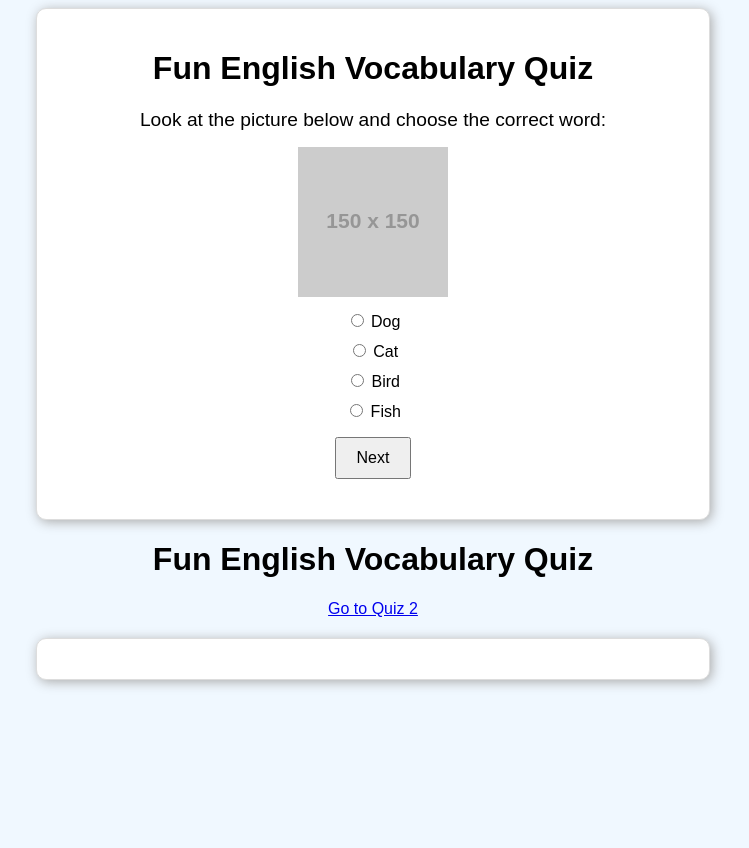
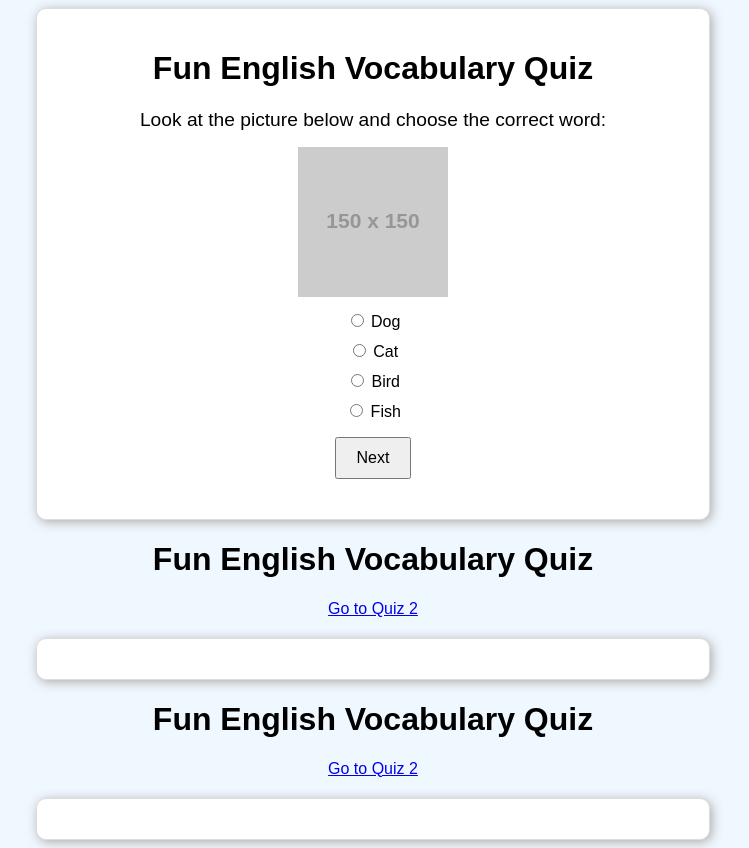
Before and after one commit to cryptodrug/quiz, a plain HTML site: page index.html in a window 1280 px wide. Shown: the whole page, without its empty margins (267-1016 px from the left). Before the commit the page ends 800 px from the top, so only its background shows below. Drawn offline with Linux system fonts and the light colour scheme; placeholder pictures from the web are drawn by us.

Commit message:
Update index.html

```diff
--- a/index.html
+++ b/index.html
@@ -147,3 +147,30 @@
     </div>
 </body>
 </html>
+<!DOCTYPE html>
+<html lang="en">
+<head>
+    <meta charset="UTF-8">
+    <meta name="viewport" content="width=device-width, initial-scale=1.0">
+    <title>Fun English Vocabulary Quiz</title>
+    <style>
+        body {
+            font-family: Arial, sans-serif;
+            background-color: #f0f8ff;
+            text-align: center;
+        }
+        .link-container {
+            margin: 20px;
+        }
+    </style>
+</head>
+<body>
+    <div class="link-container">
+        <h1>Fun English Vocabulary Quiz</h1>
+        <a href="quiz2.html">Go to Quiz 2</a>
+    </div>
+    <div class="quiz-container">
+        <!-- ここに既存のクイズの内容がある場合はそのままにしてください -->
+    </div>
+</body>
+</html>
```
